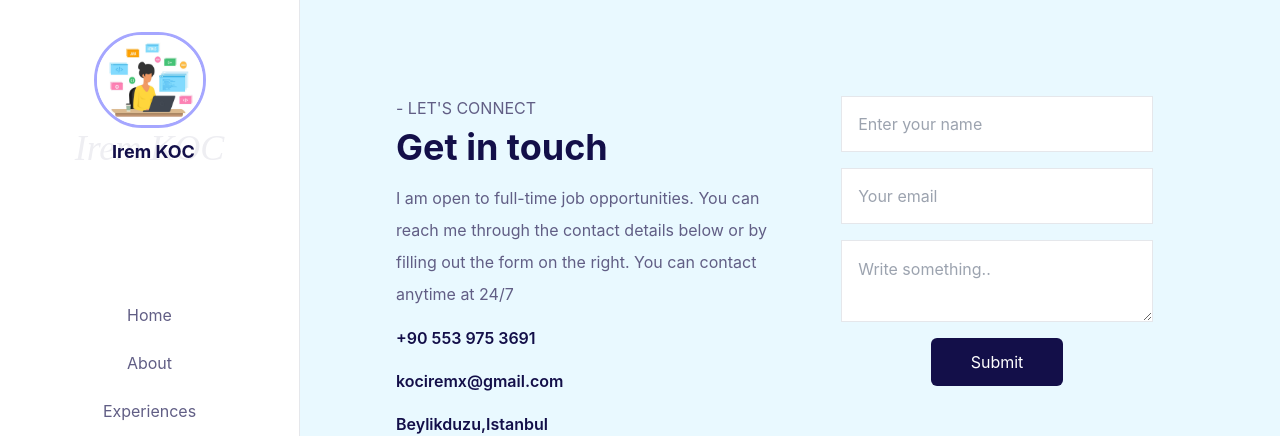
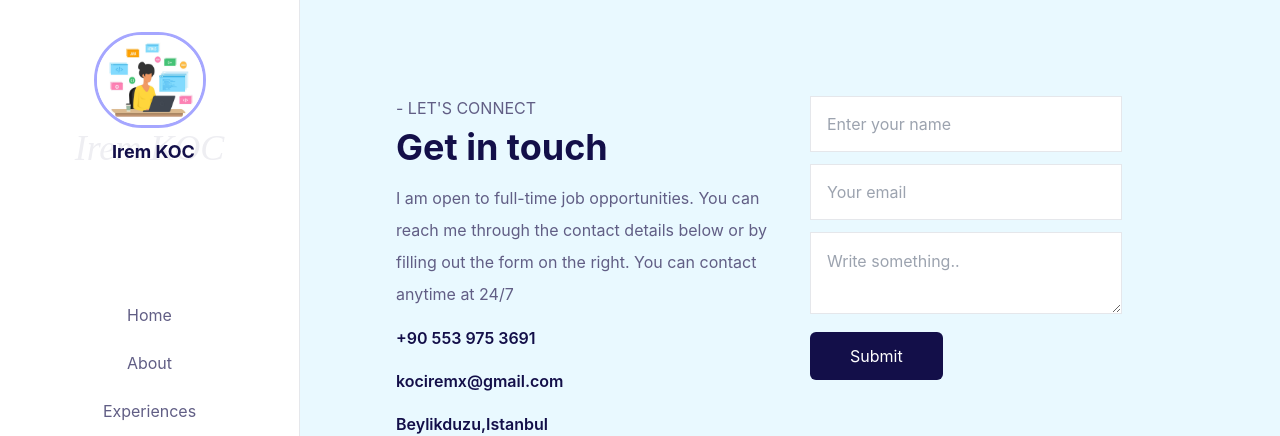
Before and after one commit to irem-koc/my-personal-website-v2, a React (Vite) app: page /contact in a window 1280 px wide. Shown: the top 436 px of the page. Built offline with nearby package versions, Linux system fonts and the light colour scheme.

Commit message:
feat: add send email functionality to contact page

```diff
--- a/src/pages/contact/Contact.tsx
+++ b/src/pages/contact/Contact.tsx
@@ -1,12 +1,31 @@
-import Button from "@components/atoms/Button/Button";
 import Text from "@components/atoms/Text/Text";
 import Title from "@components/atoms/Title/Title";
+import emailjs from "@emailjs/browser";
+import { useRef } from "react";
+import toast, { Toaster } from "react-hot-toast";
 
-type Props = {};
+const Contact = () => {
+  const form = useRef();
+  const sendEmail = (e) => {
+    e.preventDefault();
 
-const Contact = (props: Props) => {
+    emailjs
+      .sendForm("service_55594ng", "template_4kfjmt5", form.current, {
+        publicKey: "yvwE0TUb1fcqRImzY",
+      })
+      .then(
+        () => {
+          toast.success("Your message sent successfully!");
+        },
+        () => {
+          toast.error("Successfully toasted!");
+        }
+      );
+    e.target.reset();
+  };
   return (
     <div className="p-24 bg-contact-bg w-full overflow-visible min-h-full flex flex-col gap-3">
+      <Toaster />
       <div className="row-between gap-10">
         <div className="lg:w-3/6">
           <div className="header">
@@ -33,29 +52,29 @@ const Contact = (props: Props) => {
           </div>
         </div>
         <div className="hidden lg:flex xl:w-3/6 lg:w-3/6 md:w-4/6  flex-col items-center gap-4">
+          <form ref={form} onSubmit={sendEmail}>
             <input
-            className="w-5/6 h-14 p-4 outline-none border focus:border-gray-400"
+              className="w-5/6 h-14 p-4 mb-3 outline-none border focus:border-gray-400"
               type="text"
               placeholder="Enter your name"
+              name="user_name"
+              required
             />
             <input
-            className="w-5/6 h-14 p-4 outline-none border focus:border-gray-400"
-            type="text"
+              className="w-5/6 h-14 p-4 mb-3 outline-none border focus:border-gray-400"
+              type="email"
               placeholder="Your email"
+              name="user_email"
+              required
             />
             <textarea
-            className="w-5/6 p-4 outline-none border focus:border-gray-400"
-            name=""
-            id=""
+              className="w-5/6 p-4 outline-none border mb-3 focus:border-gray-400"
+              name="message"
               placeholder="Write something.."
+              required
             ></textarea>
-          <Button
-            text={"Submit"}
-            style={[
-              "button md:bg-dark-blue text-white hover:bg-transparent hover:text-dark-blue hover:border hover:border-dark-blue",
-            ]}
-            to={"/"}
-          />
+            <input className="buton-style" type="submit" value="Submit" />
+          </form>
         </div>
       </div>
       <div className="w-full h-1/2">
```
Lines whose indentation alone changed are shown as unchanged.
